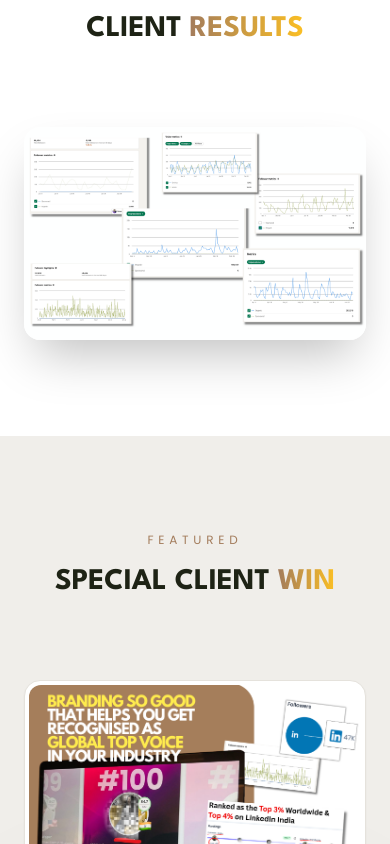
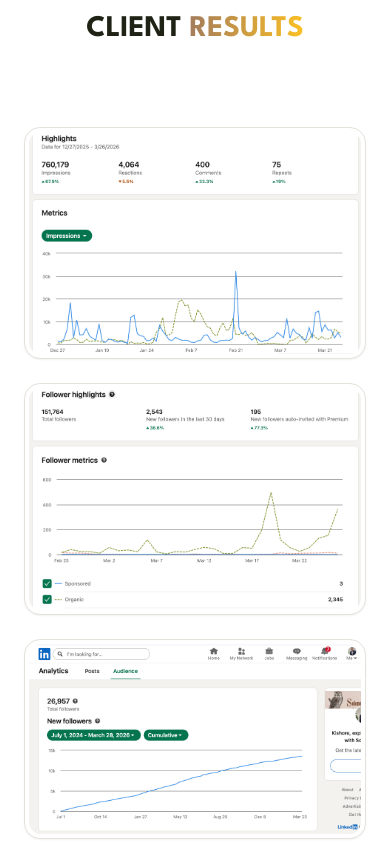
Before and after one commit to Ahsan786123/mantasha.portfolio, a React (Vite) app: page / in a window 390 px wide. Shown: the part 6200-7044 px from the top of the page. Built offline with nearby package versions, Linux system fonts and the light colour scheme; the HTML template or start-up script is replaced by a standard one.

Commit message:
Revert "client results changed"
This reverts commit bb4de6839c9b62b8f119ed31d992f6e8fc01fa37.

```diff
--- a/src/components/ClientResults.tsx
+++ b/src/components/ClientResults.tsx
@@ -1,41 +1,49 @@
-import result1 from "@/assets/client-result.png";
+import result1 from "@/assets/client-result-1.png";
+import result2 from "@/assets/client-result-2.png";
+import result3 from "@/assets/client-result-3.png";
+import result4 from "@/assets/client-result-4.png";
+import result5 from "@/assets/client-result-5.png";
+import result6 from "@/assets/client-result-6.png";
 import { useScrollReveal } from "@/hooks/useScrollReveal";
+
+const images = [
+  { src: result1, alt: "Client analytics dashboard showing growth" },
+  { src: result2, alt: "Client follower metrics" },
+  { src: result3, alt: "Client impressions growth" },
+  { src: result4, alt: "Client engagement results" },
+  { src: result5, alt: "Client page metrics" },
+  { src: result6, alt: "Client page metrics" },
+];
 
 const ClientResults = () => {
   const { ref, isVisible } = useScrollReveal();
 
   return (
     <section id="results" className="section-padding relative bg-background">
-
-      {/* Top line */}
       <div className="absolute top-0 left-0 right-0 h-px shimmer-line" />
-
       <div ref={ref} className="container-site">
-
-        {/* Heading */}
         <div className={`text-center mb-20 reveal ${isVisible ? "visible" : ""}`}>
-
-          <p className="text-primary font-body text-xs tracking-[0.4em] uppercase mb-4">
-            Proof Of Work
-          </p>
-
+          <p className="text-primary font-body text-xs tracking-[0.4em] uppercase mb-4">Proof Of Work</p>
           <h2 className="font-heading text-3xl md:text-4xl lg:text-5xl font-bold uppercase text-foreground">
             Client <span className="text-gradient">Results</span>
           </h2>
-
         </div>
-
-        {/* Main Image */}
-        <div className={`reveal-scale ${isVisible ? "visible" : ""} mt-10`}>
-
-          <img
-            src={result1}
-            alt="Client Results"
-            className="w-full max-w-7xl mx-auto rounded-2xl shadow-2xl"
-          />
-
+        <div className="grid md:grid-cols-2 lg:grid-cols-3 gap-6">
+          {images.map((img, idx) => (
+            <div
+              key={idx}
+              className={`reveal-scale ${isVisible ? "visible" : ""} group rounded-2xl overflow-hidden bg-background border border-border shadow-sm hover:shadow-lg transition-all duration-500 p-1`}
+              style={{ transitionDelay: `${(idx + 1) * 0.1}s` }}
+            >
+              <img
+                src={img.src}
+                alt={img.alt}
+                className="w-full h-auto object-cover rounded-xl transition-transform duration-700 group-hover:scale-[1.03]"
+                loading="lazy"
+              />
+            </div>
+          ))}
         </div>
-
       </div>
     </section>
   );
```
Also changed, not shown: src/assets/client-result.png (deleted).
